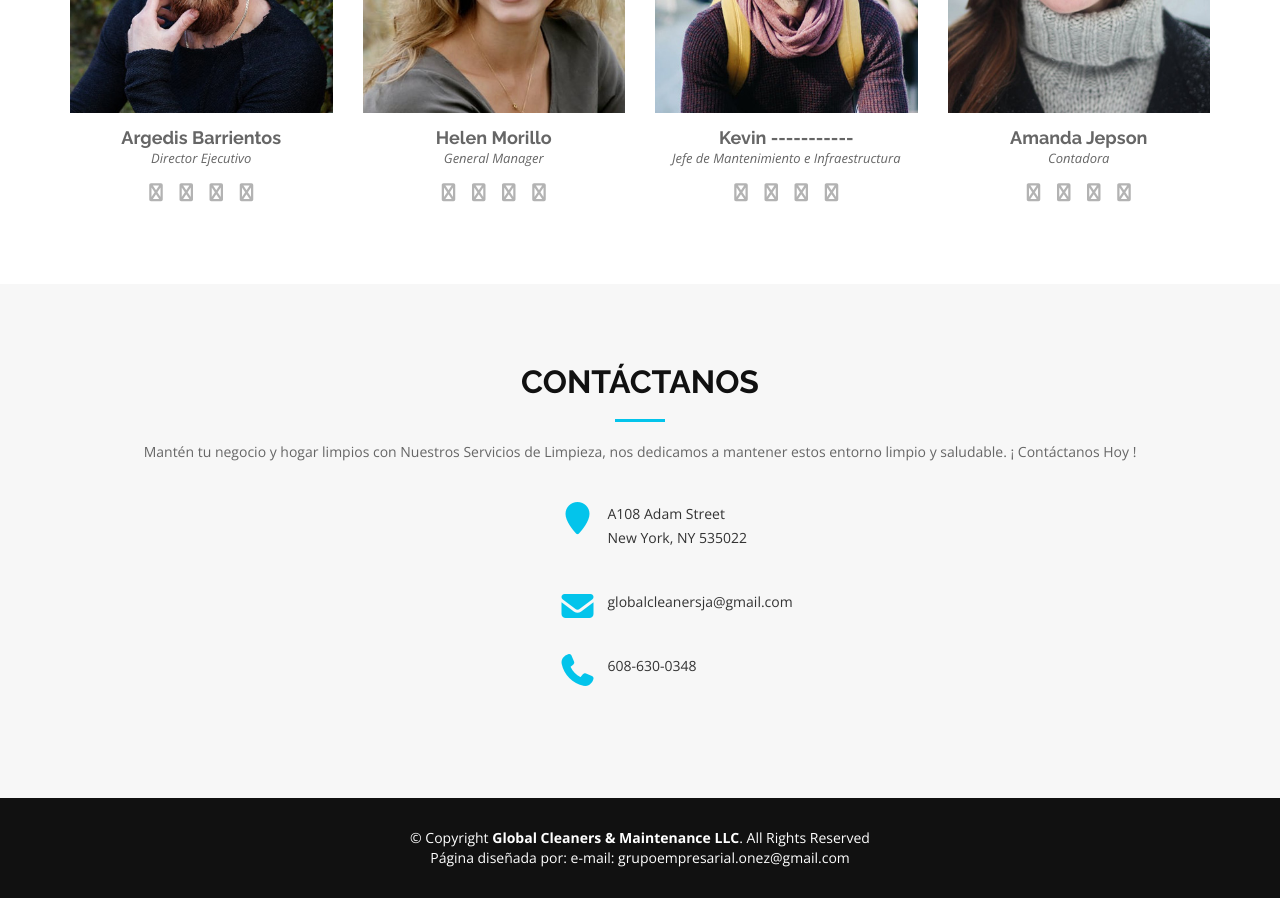
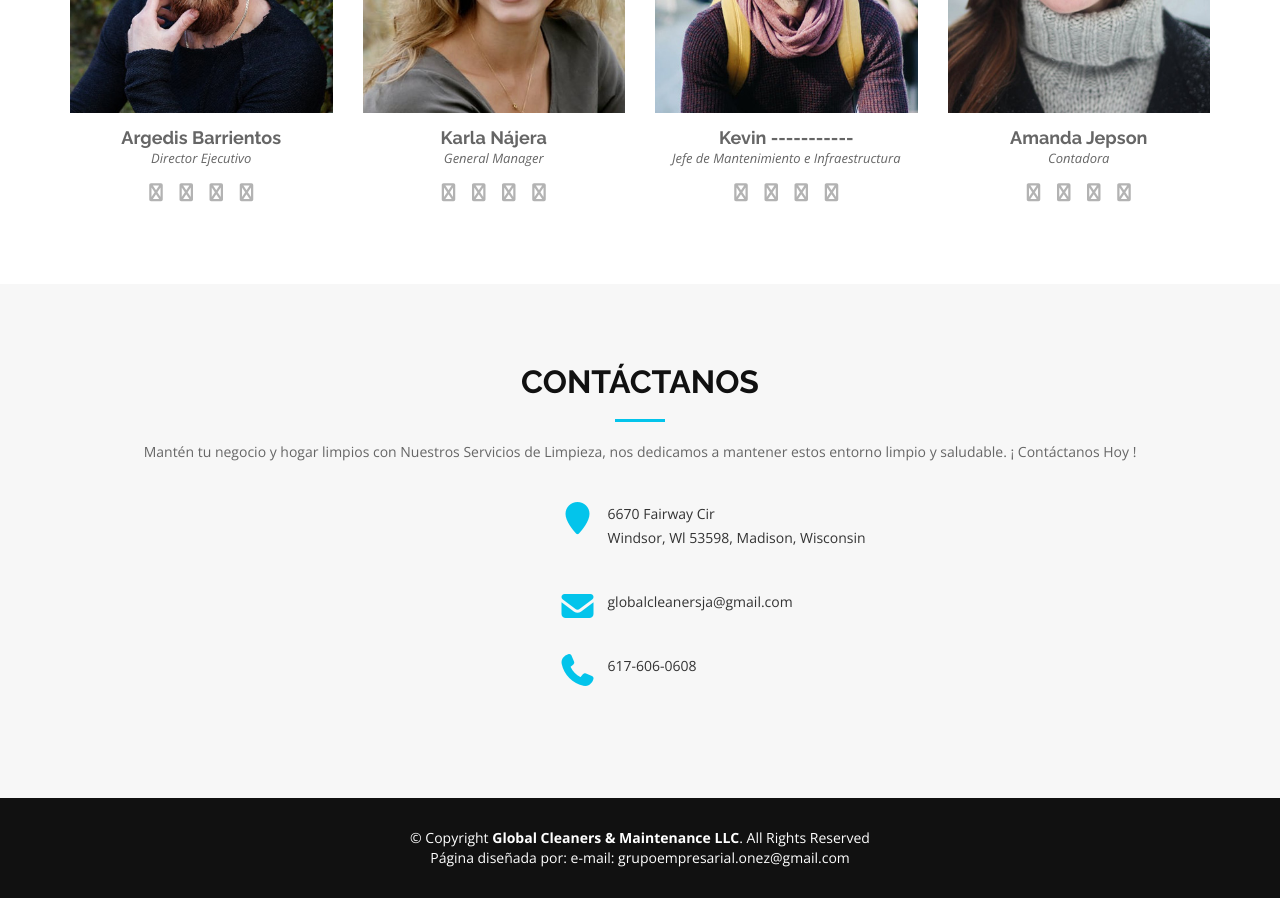
Before and after one commit to globalcleanersja/w, a plain HTML site: page index.html in a window 1280 px wide. Shown: the part 4740-5638 px from the top of the page. Drawn offline with nearby package versions, Linux system fonts and the light colour scheme.

Commit message:
Update index.html

```diff
--- a/index.html
+++ b/index.html
@@ -384,7 +384,7 @@
         <div class="col-md-3">
           <div class="member">
             <div class="pic"><img src="img/team-2.jpg" alt=""></div>
-            <h4>Helen Morillo</h4>
+            <h4>Karla Nájera</h4>
             <span>General Manager</span>
             <div class="social">
               <a href=""><i class="fa fa-twitter"></i></a>
@@ -447,7 +447,7 @@
           <div class="info">
             <div>
               <i class="fa fa-map-marker"></i>
-              <p>A108 Adam Street<br>New York, NY 535022</p>
+              <p>6670 Fairway Cir<br>Windsor, Wl 53598, Madison, Wisconsin</p>
             </div>
 
             <div>
@@ -457,7 +457,7 @@
 
             <div>
               <i class="fa fa-phone"></i>
-              <p>608-630-0348</p>
+              <p>617-606-0608</p>
             </div>
 
           </div>
```
